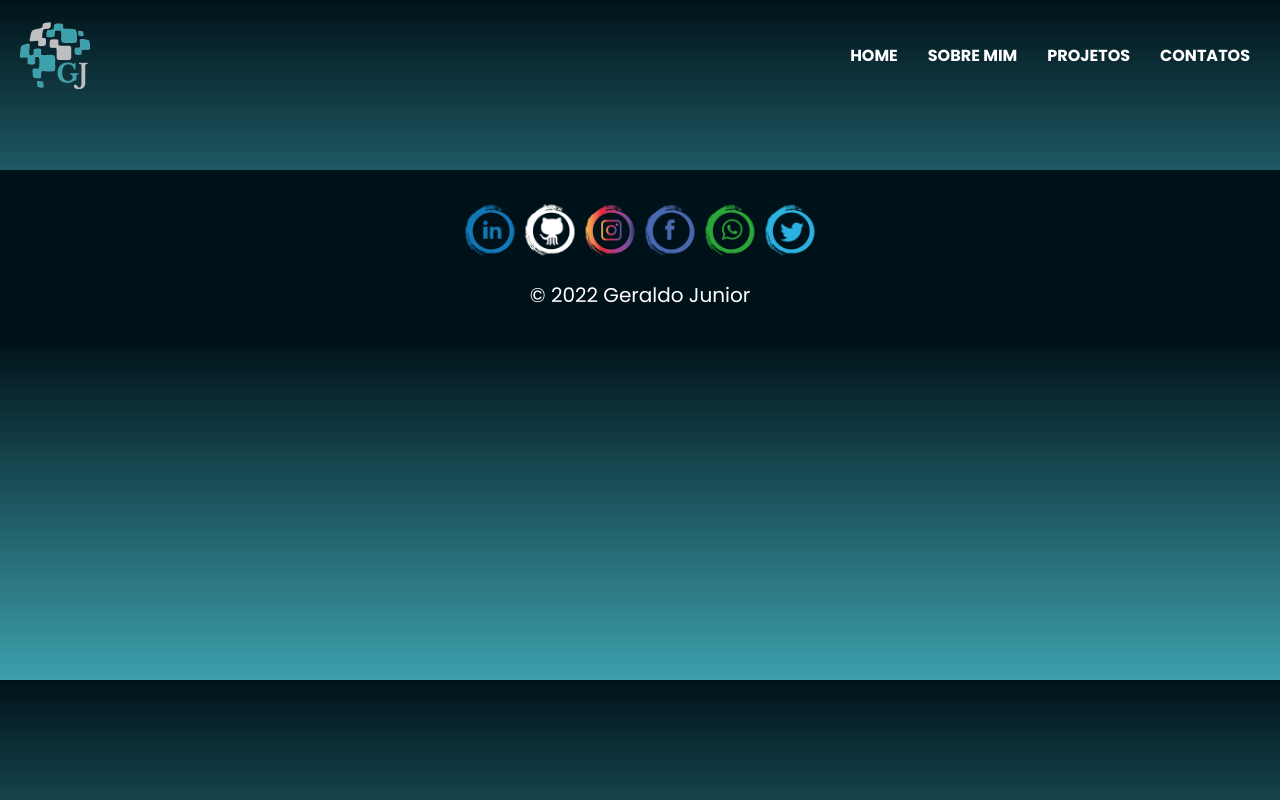
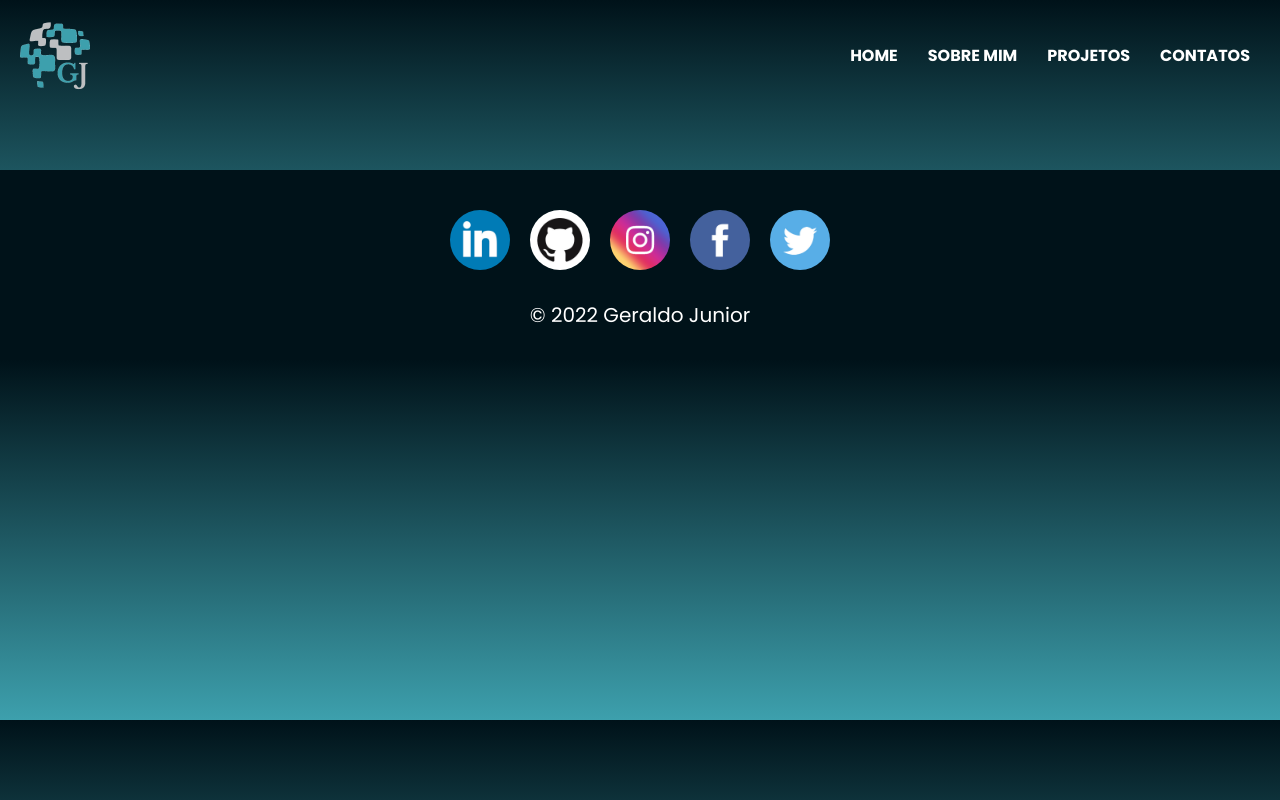
Before and after one commit to geraldoctjunior/meu-site, a plain HTML site: page projetos.html in a window 1280 px wide. Drawn offline with Linux system fonts and the light colour scheme.

Commit message:
update no footer

```diff
--- a/css/estilos.css
+++ b/css/estilos.css
@@ -93,11 +93,17 @@ footer {
 
 .contatos .icone img {
     width: 60px;
+    margin: 10px;
+    border-radius: 50%;
+    box-sizing: border-box;
 }
 
 .contatos .icone img:hover {
-    transform: translate(0px, -3px);
+    transform: translate(0px, -4px);
     transition: transform .3s;
+    border: 2px solid white;
+
+
 }
 
 .roda-pe {
--- a/projetos.html
+++ b/projetos.html
@@ -37,21 +37,24 @@
 
 
         <ul class="contatos">
-            <li class="icone"><a href="https://www.linkedin.com/in/geraldoctjunior/" target="_blanket"><abb title="Geraldo Junior | LinkedIn"><img src="imagens/inicone.png" alt="linkdin icone"></abb></a></li>
+            <li class="icone"><a href="https://www.linkedin.com/in/geraldoctjunior/" target="_blanket">
+                    <abb title="Geraldo Junior | LinkedIn"><img src="imagens/logo-linkedin.jpg" alt="linkdin icone"></abb>
+                </a></li>
 
-            <li class="icone"><a href="https://github.com/geraldoctjunior" target="_blank"><abb title="Geraldo Junior | GitHub"><img src="imagens/ghiconebr.png" alt="github icone"></abb>
-            </a></li>
+            <li class="icone"><a href="https://github.com/geraldoctjunior" target="_blank">
+                    <abb title="Geraldo Junior | GitHub"><img src="imagens/logo-github2.jpg" alt="github icone"></abb>
+                </a></li>
 
-            <li class="icone"><a href="http://www.instagram.com/bill_teixeira_" target="_blank"><abb title="Geraldo Junior | Instagram"><img src="imagens/igicone.png" alt="instagram icone"></abb>
-            </a></li>
+            <li class="icone"><a href="http://www.instagram.com/bill_teixeira_" target="_blank">
+                    <abb title="Geraldo Junior | Instagram"><img src="imagens/logo-instagram.jpg" alt="instagram icone"></abb>
+                </a></li>
 
-            <li class="icone"><a href="https://www.facebook.com/billgameplay85" target="_blank"><abbr title="Geraldo Junior | Facebook"><img src="imagens/fbicone.png" alt="facebook icone"></abbr>
-            </a></li>
+            <li class="icone"><a href="https://www.facebook.com/billgameplay85" target="_blank"><abbr
+                        title="Geraldo Junior | Facebook"><img src="imagens/logo-facebook.jpg" alt="facebook icone"></abbr>
 
-            <li class="icone"><a href="#"><abbr title="Geraldo Junior | WhatsApp"><img src="imagens/waicone.png" alt="whatsapp icone"></abbr>
-            </a></li>
-
-            <li class="icone"><a href="https://twitter.com/geraldoctjunior" target="_blank"><abbr title="Geraldo Junior | Twitter"><img src="imagens/twicone.png" alt="twitter icone"></abbr></a></li>
+            <li class="icone"><a href="https://twitter.com/geraldoctjunior" target="_blank"><abbr
+                        title="Geraldo Junior | Twitter"><img src="imagens/logo-twitter.jpg" alt="twitter icone"></abbr></a>
+            </li>
         </ul>
 
         <h2 class="roda-pe">© 2022 Geraldo Junior</h2>
```
Also changed, not shown: contatos.html (+15 -14 lines), index.html (+1 -3 lines), sobre.html (+5 -10 lines).
